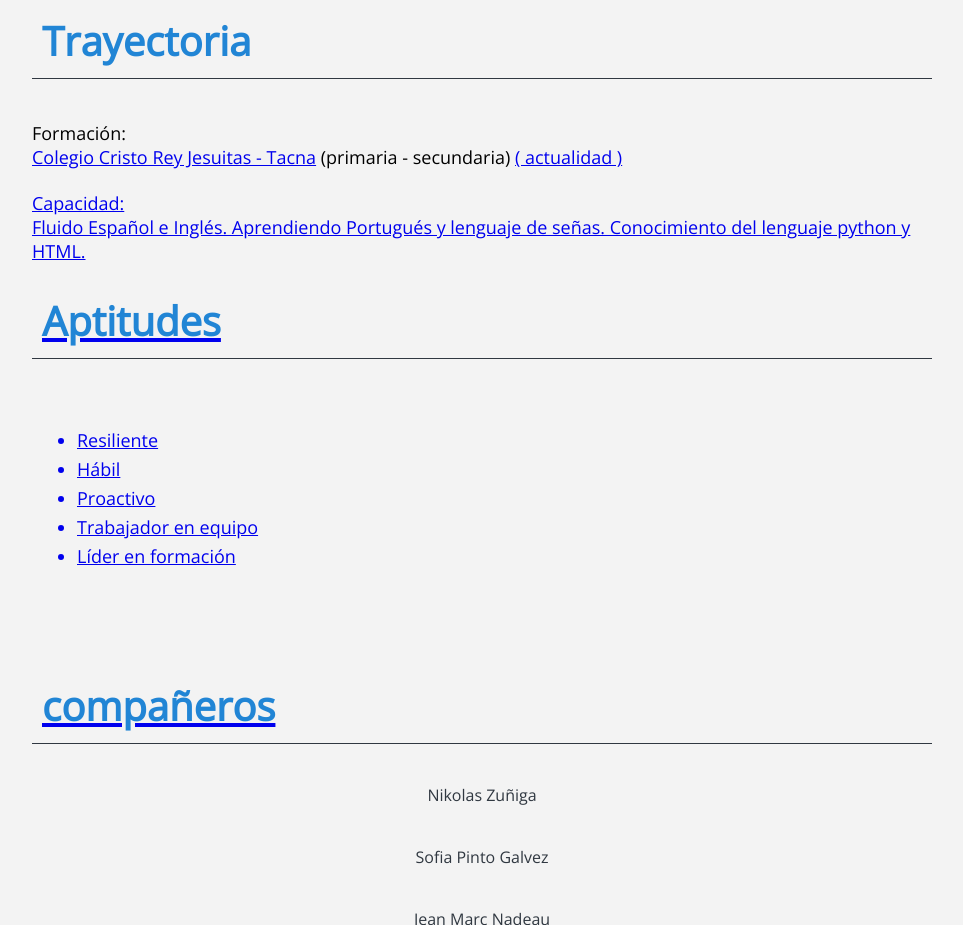
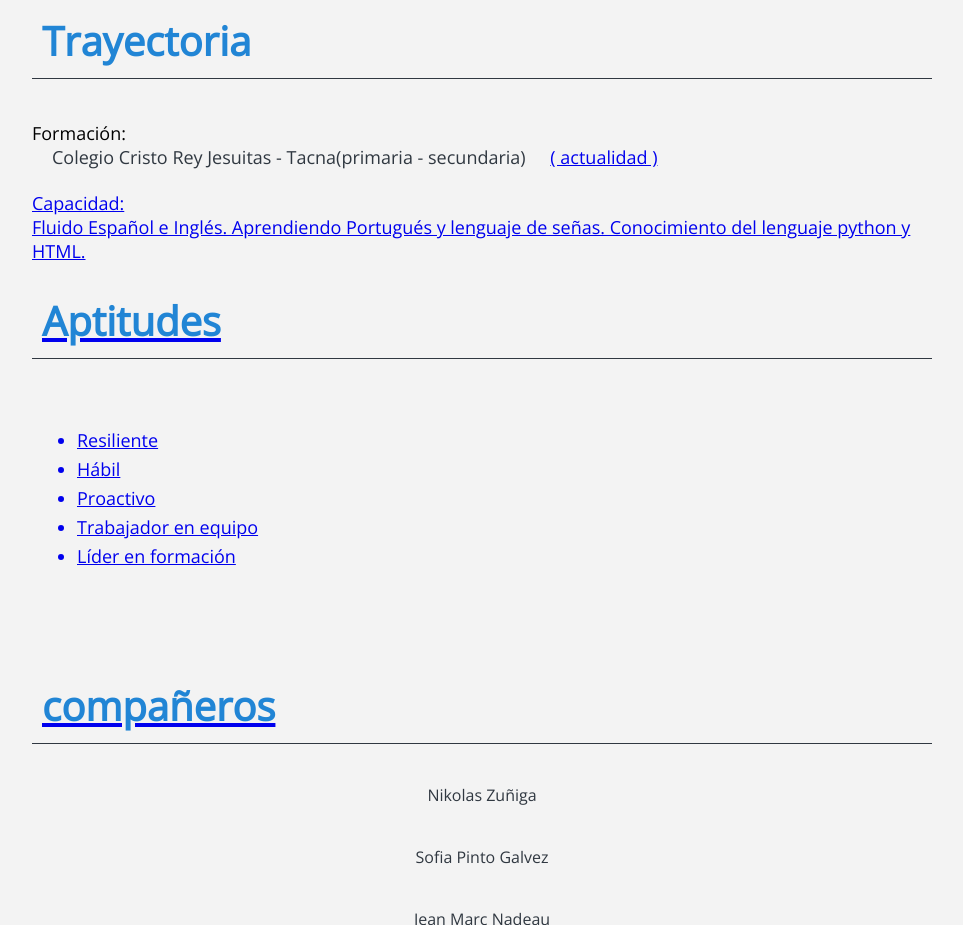
Before and after one commit to PaoloJMA/PaoloMostajo, a plain HTML site: page index.html in a window 1280 px wide. Shown: the part 1279-2204 px from the top of the page, without its empty margins (158-1121 px from the left). Drawn offline with nearby package versions, Linux system fonts and the light colour scheme.

Commit message:
Update index.html

```diff
--- a/index.html
+++ b/index.html
@@ -37,7 +37,7 @@
                 <h2>Trayectoria</h2>
                 <br>
                 <p>Formación:</p><p>
-                    <a href="https://ccr.edu.pe//"target="_blank">Colegio Cristo Rey Jesuitas - Tacna</a> (primaria - secundaria)
+		    <a class="link link-comp" target="_blank" href="https://ccr.edu.pe//">Colegio Cristo Rey Jesuitas - Tacna</a</a>(primaria - secundaria)
                     <a href="https://cs.ucsp.edu.pe/pregrado//Universidad Catolica San Pablo</a>"target="_blank"> ( actualidad )</p><br>
                 <p>Capacidad:</p><p>
                     Fluido Español e Inglés.
```
